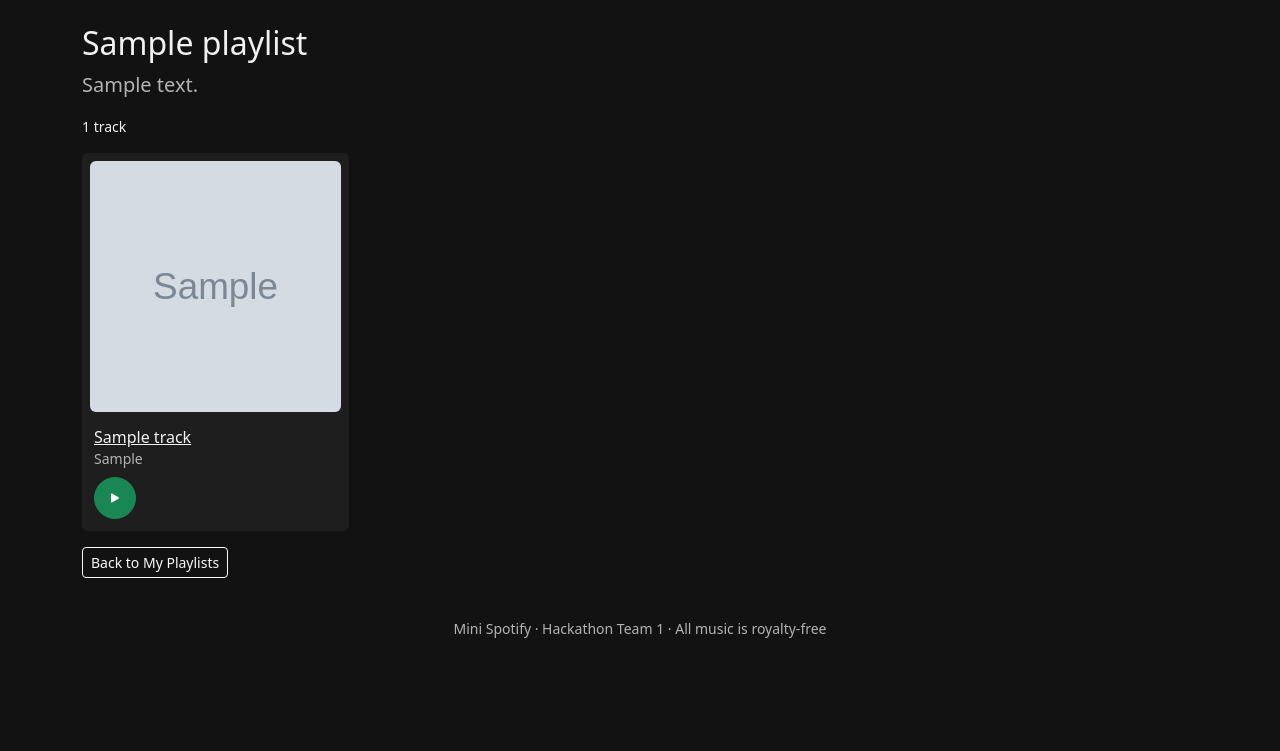
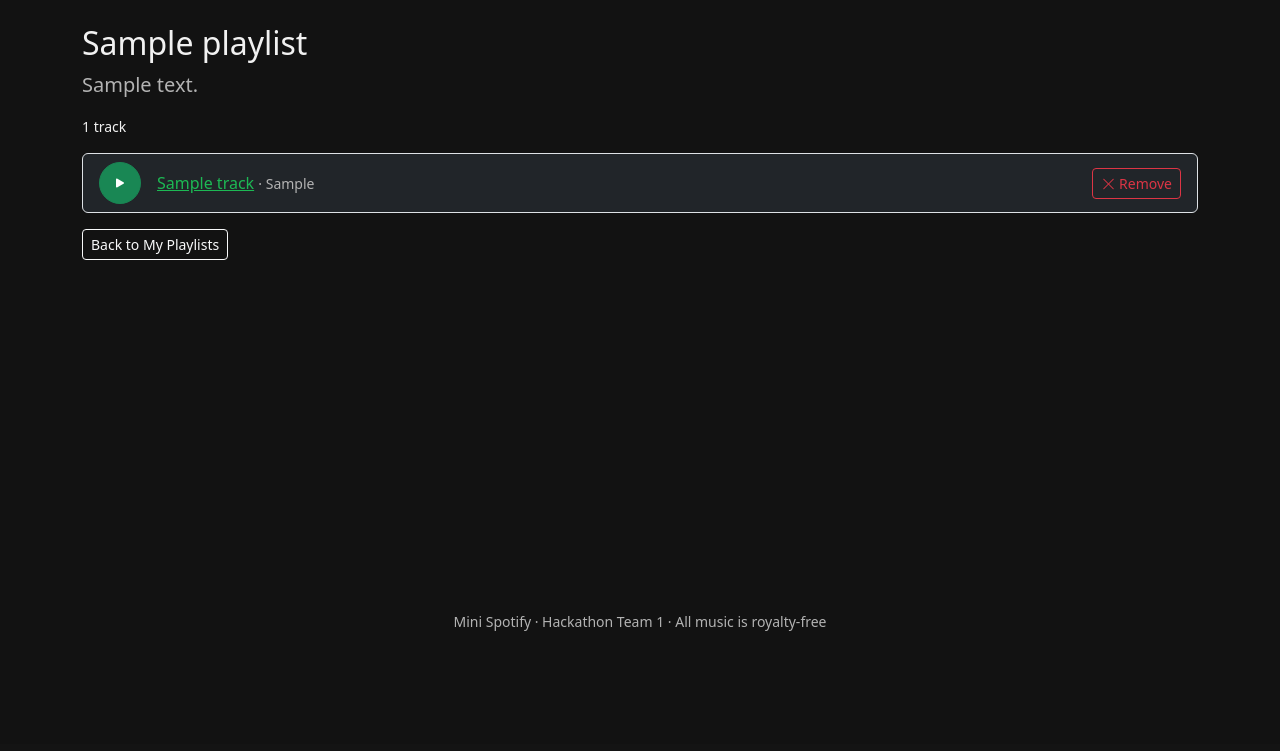
Before and after one commit to Krishna2414/Mini-Spotify, a Django app: page /playlists/1/ in a window 1280 px wide. Shown: the part 56-807 px from the top of the page. After the commit the page ends 687 px from the top, so only its background shows below. Run offline with Django 4.2, Linux system fonts and the light colour scheme; a user stored in the database is signed in; tables that the repository leaves empty hold one stand-in row (values such as "Sample post"); grey boxes marked "Sample" are stand-in pictures.

Commit message:
Add remove track from playlist

```diff
--- a/playlists/templates/playlists/playlist_detail.html
+++ b/playlists/templates/playlists/playlist_detail.html
@@ -5,13 +5,31 @@
 {% if playlist.description %}<p class="lead text-secondary">{{ playlist.description }}</p>{% endif %}
 <p class="small">{{ playlist.tracks.count }} track{{ playlist.tracks.count|pluralize }}</p>
 
-<div class="row g-3">
-  {# Reuses Dev 2's card, so the play buttons (and next/prev) work here too #}
+<ul class="list-group">
   {% for track in playlist.tracks.all %}
-    {% include "tracks/_track_card.html" %}
+    <li class="list-group-item bg-dark text-light d-flex align-items-center gap-3">
+      <button type="button" class="btn btn-success play-btn rounded-circle"
+              data-track-id="{{ track.pk }}" data-src="{{ track.audio.url }}"
+              data-title="{{ track.title }}" data-artist="{{ track.artist }}"
+              data-cover="{% if track.cover %}{{ track.cover.url }}{% endif %}"
+              aria-label="Play {{ track.title }} by {{ track.artist }}">
+        <i class="bi bi-play-fill" aria-hidden="true"></i>
+      </button>
+      <div class="flex-grow-1 text-truncate">
+        <a href="{{ track.get_absolute_url }}">{{ track.title }}</a>
+        <span class="text-secondary small">&middot; {{ track.artist }}</span>
+      </div>
+      <form method="post" action="{% url 'remove_track' playlist.pk track.pk %}">
+        {% csrf_token %}
+        <button type="submit" class="btn btn-outline-danger btn-sm"
+                aria-label="Remove {{ track.title }} from this playlist">
+          <i class="bi bi-x-lg" aria-hidden="true"></i> Remove
+        </button>
+      </form>
+    </li>
   {% empty %}
-    <p class="text-secondary">No tracks yet. Browse the <a href="{% url 'track_list' %}">Library</a> and add some.</p>
+    <li class="list-group-item bg-dark text-secondary">No tracks yet. Browse the <a href="{% url 'track_list' %}">Library</a> and add some.</li>
   {% endfor %}
-</div>
+</ul>
 <a class="btn btn-outline-light btn-sm mt-3" href="{% url 'playlist_list' %}">Back to My Playlists</a>
 {% endblock %}
--- a/playlists/urls.py
+++ b/playlists/urls.py
@@ -7,4 +7,5 @@ urlpatterns = [
     path("new/", views.playlist_create, name="playlist_create"),
     path("<int:pk>/", views.playlist_detail, name="playlist_detail"),
     path("add-track/<int:track_pk>/", views.add_track, name="add_track"),
+    path("<int:pk>/remove/<int:track_pk>/", views.remove_track, name="remove_track"),
 ]
--- a/playlists/views.py
+++ b/playlists/views.py
@@ -69,3 +69,15 @@ def add_track(request, track_pk):
     return redirect(track)  # back to the track page (uses Track.get_absolute_url)
 
 # Create your views here.
+@login_required
+@require_POST
+def remove_track(request, pk, track_pk):
+    # owner=request.user: you can only change your own playlists (404 otherwise)
+    playlist = get_object_or_404(Playlist, pk=pk, owner=request.user)
+    track = get_object_or_404(Track, pk=track_pk)
+    if playlist.tracks.filter(pk=track.pk).exists():
+        playlist.tracks.remove(track)  # unlinks only; the Track row is not deleted
+        messages.success(request, f'Removed "{track.title}" from "{playlist.name}".')
+    else:
+        messages.warning(request, f'"{track.title}" is not in this playlist.')
+    return redirect("playlist_detail", pk=playlist.pk)
```
Also changed, not shown: playlists/tests.py (+26 -1 lines).
